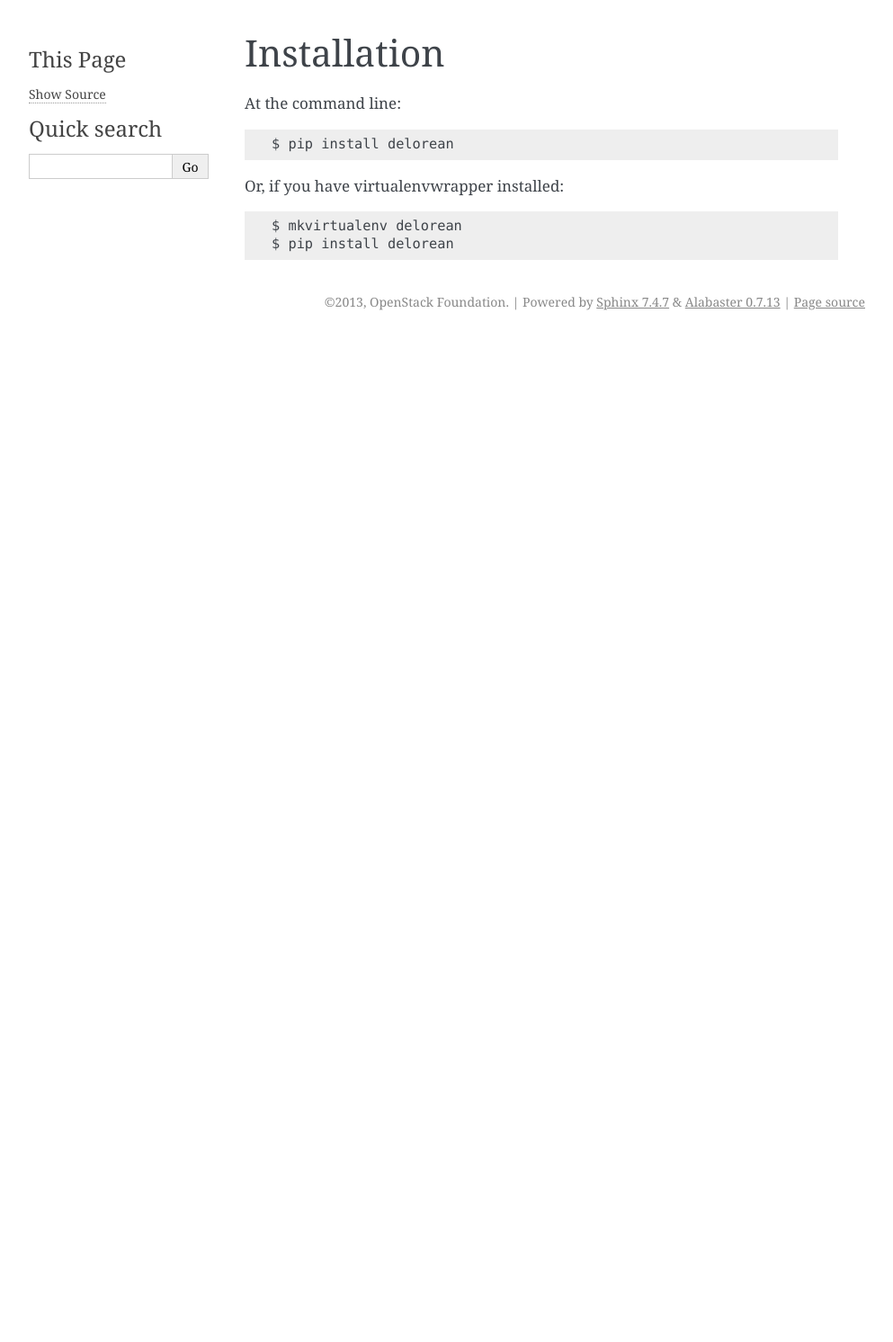
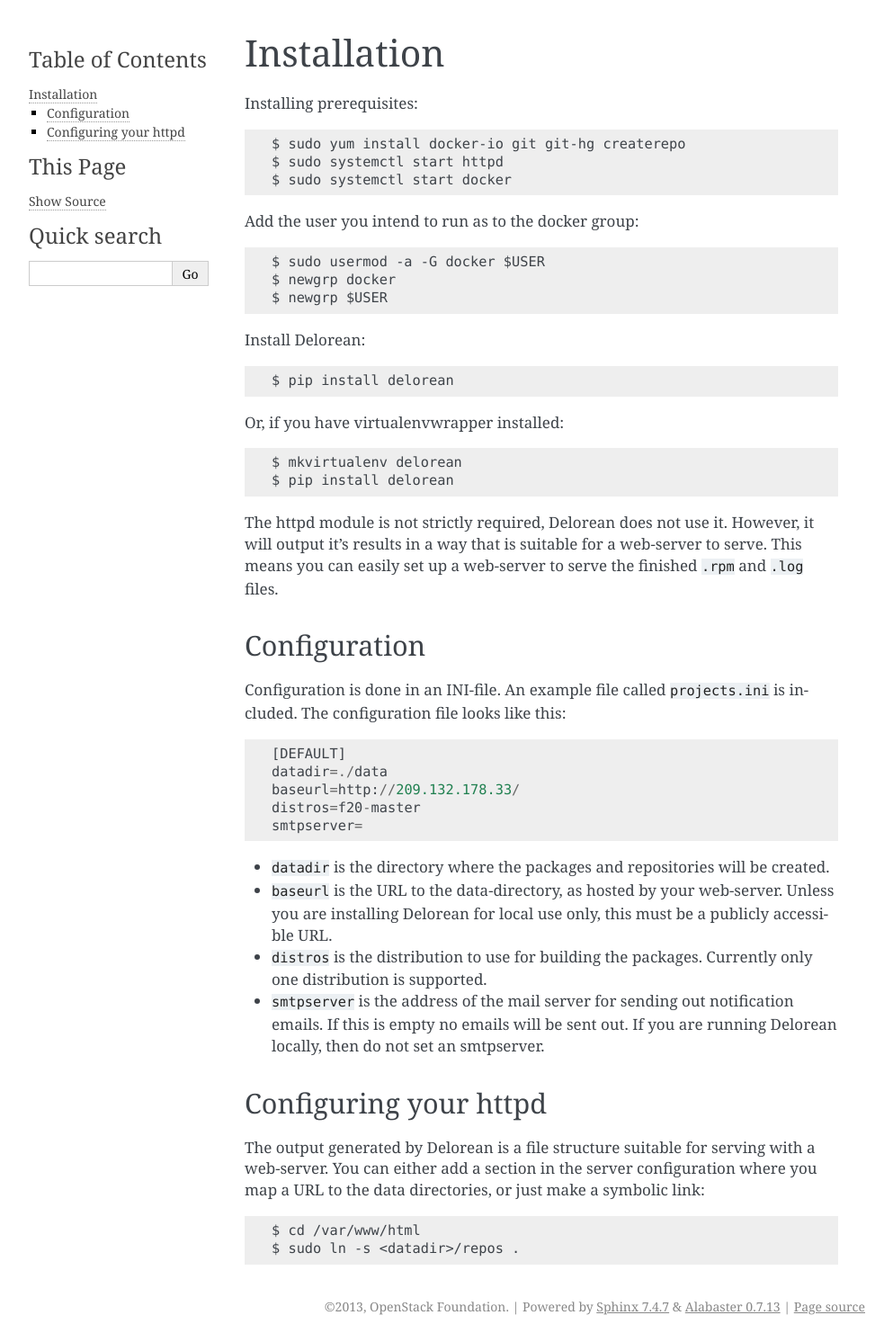
Before and after one commit to softwarefactory-project/DLRN, a Sphinx documentation site: the page built from doc/source/installation.rst, in a window 1280 px wide. Shown: the whole page at 90% size, without its empty margins (148-1141 px from the left). Built offline with Sphinx 7.4.7, drawn with Linux system fonts in a browser that asks for light colours; before the commit the page ends 900 px from its top, so only the background shows below that.

Commit message:
Adding some basic documentation
This adds some documentation on how to run and develop Delorean.
It also adds a sphinx makefile.

Change-Id: I5686be3f2228651a26226cbfd8aef28c0d8d42aa

```diff
--- a/HACKING.rst
+++ b/HACKING.rst
@@ -1,3 +1,4 @@
+===========================
 delorean Style Commandments
 ===========================
 
--- a/doc/source/installation.rst
+++ b/doc/source/installation.rst
@@ -2,7 +2,19 @@
 Installation
 ============
 
-At the command line::
+Installing prerequisites::
+
+    $ sudo yum install docker-io git git-hg createrepo
+    $ sudo systemctl start httpd
+    $ sudo systemctl start docker
+
+Add the user you intend to run as to the docker group::
+
+    $ sudo usermod -a -G docker $USER
+    $ newgrp docker
+    $ newgrp $USER
+
+Install Delorean::
 
     $ pip install delorean
 
@@ -10,3 +22,43 @@
 
     $ mkvirtualenv delorean
     $ pip install delorean
+
+The httpd module is not strictly required, Delorean does not use it. However, it will output
+it's results in a way that is suitable for a web-server to serve. This means you can easily set up
+a web-server to serve the finished ``.rpm`` and ``.log`` files.
+
+
+Configuration
+-------------
+
+Configuration is done in an INI-file. An example file called ``projects.ini`` is included.
+The configuration file looks like this::
+
+    [DEFAULT]
+    datadir=./data
+    baseurl=http://209.132.178.33/
+    distros=f20-master
+    smtpserver=
+
+* ``datadir`` is the directory where the packages and repositories will be created.
+
+* ``baseurl`` is the URL to the data-directory, as hosted by your web-server. Unless you are
+  installing Delorean for local use only, this must be a publicly accessible URL.
+
+* ``distros`` is the distribution to use for building the packages. Currently only one
+  distribution is supported.
+
+* ``smtpserver`` is the address of the mail server for sending out notification emails.
+  If this is empty no emails will be sent out. If you are running Delorean locally,
+  then do not set an smtpserver.
+
+
+Configuring your httpd
+----------------------
+
+The output generated by Delorean is a file structure suitable for serving with a web-server.
+You can either add a section in the server configuration where you map a URL to the
+data directories, or just make a symbolic link::
+
+    $ cd /var/www/html
+    $ sudo ln -s <datadir>/repos .
--- /dev/null
+++ b/doc/source/intro.rst
@@ -0,0 +1,5 @@
+Introduction
+============
+
+Delorean builds and maintains yum repositories following Openstack's upstream repositories.
+It requires a RPM based Linux distribution, such as Fedora, Red Hat or CentOS.
--- a/doc/source/readme.rst
+++ /dev/null
@@ -1 +0,0 @@
-.. include:: ../README.rst
```
Also changed, not shown: CONTRIBUTING.rst (+46 -0 lines), README.rst (+9 -2 lines), doc/source/index.rst (+2 -7 lines), doc/source/usage.rst (+40 -2 lines), 2 other files.
